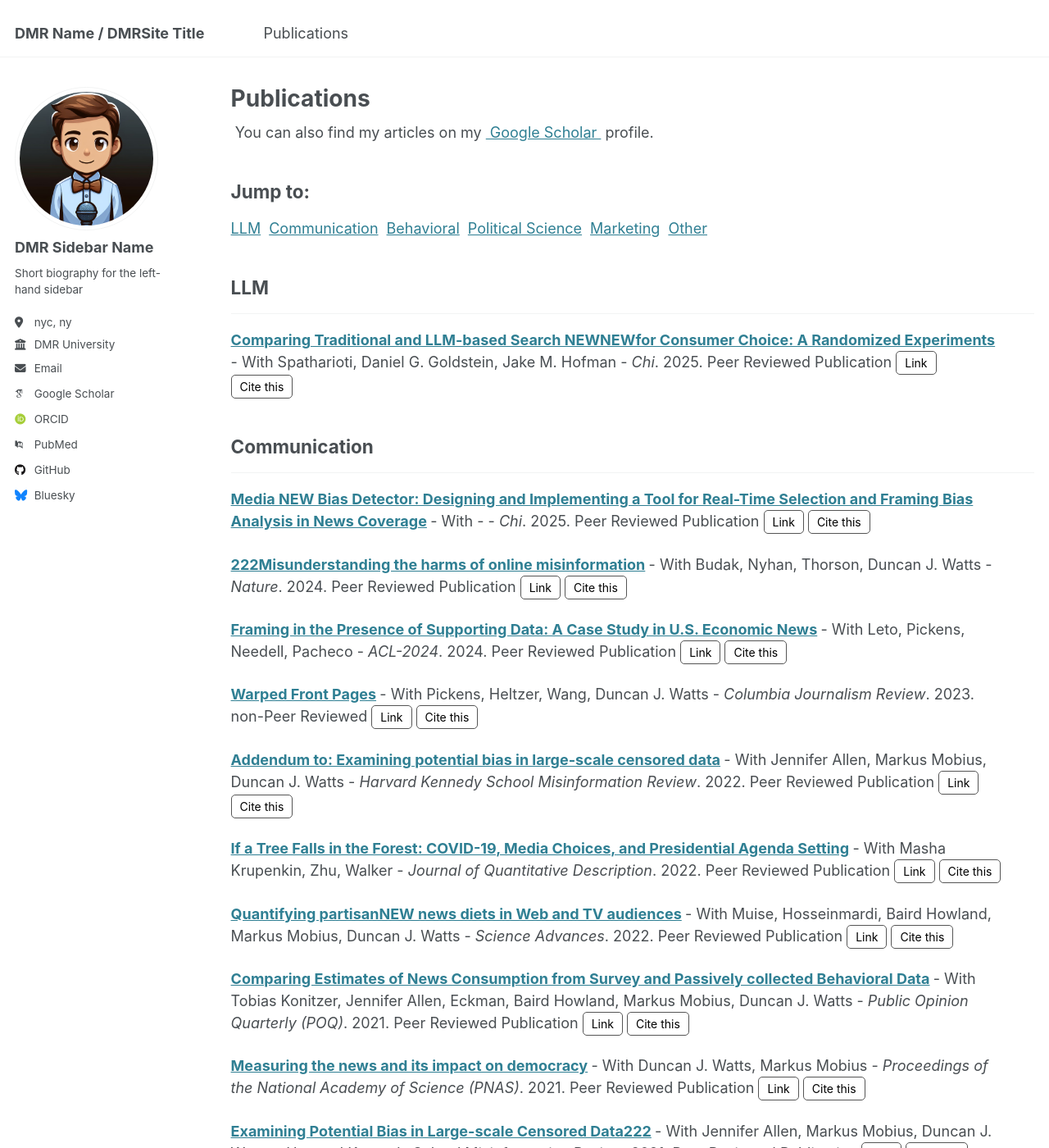
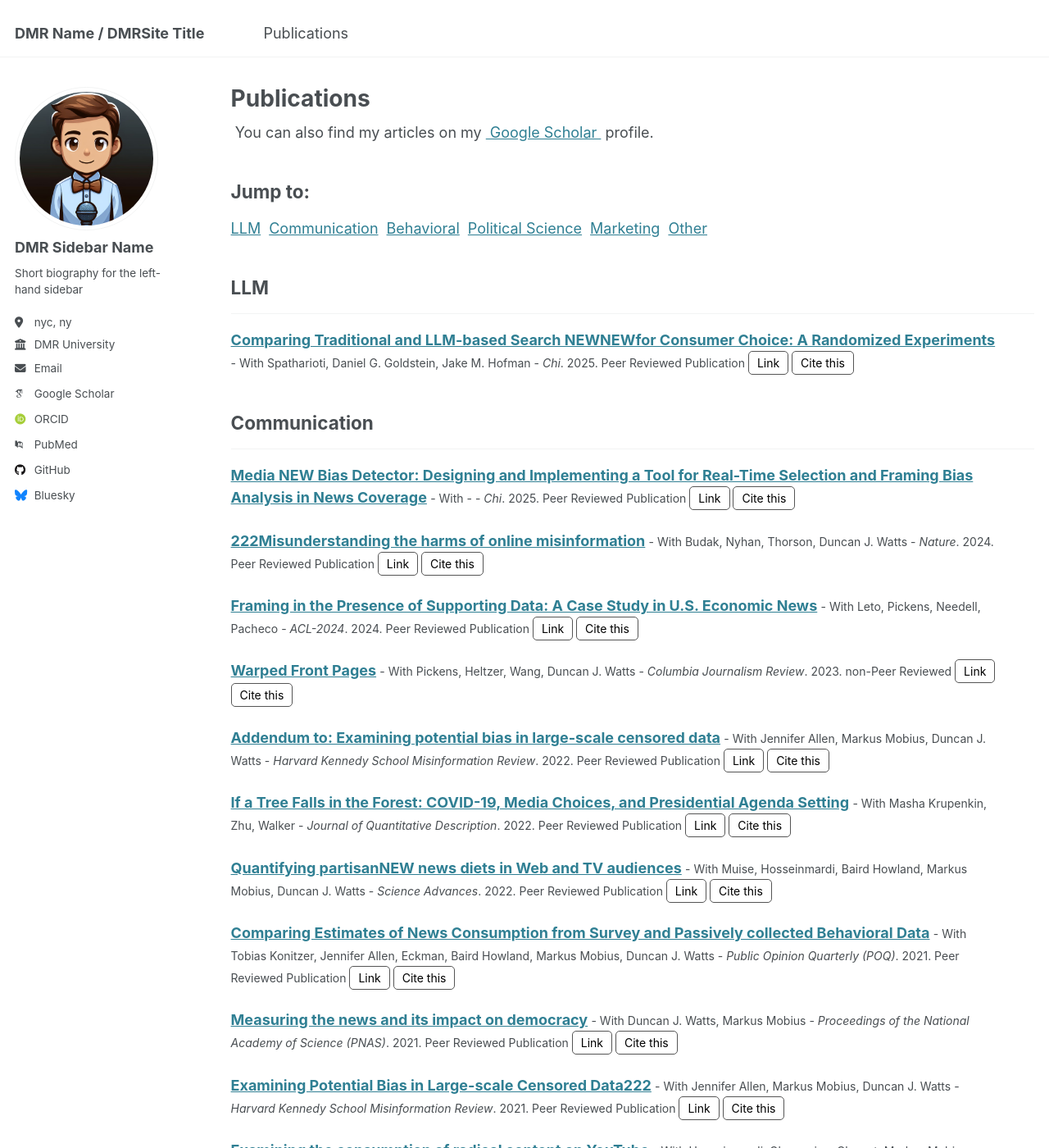
Before and after one commit to chotomirza/davidtest.github.io, a Jekyll site: the page built from _pages/publications.html, in a window 1280 px wide and 1400 px high. Shown: the whole window at 82% size. Built offline with Jekyll 4.4.1, drawn with Linux system fonts in a browser that asks for light colours; some web fonts are replaced.

Commit message:
additional info small size 14

```diff
--- a/_includes/david-pub.html
+++ b/_includes/david-pub.html
@@ -11,6 +11,7 @@
           {{ title }}
         {% endif %}
       </strong>
+      <span class="additional-info">
         {% assign co_authors = "" %}
         {% if row["Co-Author1"] %}
           {% assign co_authors = co_authors | append: row["Co-Author1"] %}
@@ -44,6 +45,7 @@
         {% if row["APA Citation"] %}
           <button onclick="copyToClipboard('{{ row["APA Citation"] | escape }}')">Cite this</button>
         {% endif %}
+      </span>
     </p>
   </article>
 </div>
@@ -70,6 +72,10 @@
     color: #aaa;
     cursor: not-allowed;
   }
+
+  .additional-info {
+    font-size: 14px; /* Adjust this value to make the text slightly smaller */
+  }
 </style>
 
 <script>
```
Lines whose indentation alone changed are shown as unchanged.
